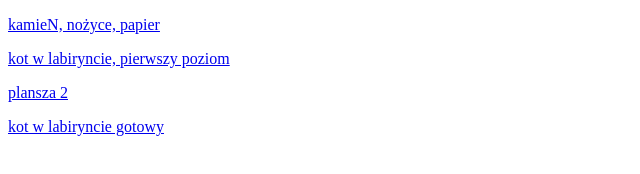
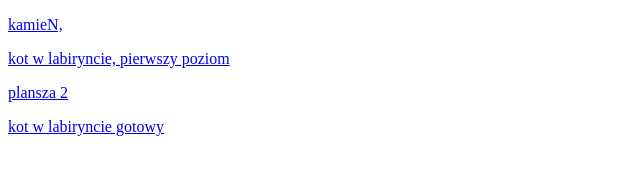
Before and after one commit to dddttt1/dddttt1.github.io, a plain HTML site: page index.html in a window 1280 px wide. Shown: the whole page, without its empty margins (0-640 px from the left). Drawn offline with Linux system fonts and the light colour scheme.

Commit message:
Update index.html

```diff
--- a/index.html
+++ b/index.html
@@ -13,7 +13,7 @@
 	<body>
 
 
-   <p><a href="kamień, nożyce, papier.sb3">kamieN, nożyce, papier</p>
+   <p><a href="kamień, nożyce, papier.sb3">kamieN,</p>
 	   <p><a href="kamień, nożyce, papier.sb3">kot w labiryncie, pierwszy poziom</p>
 <p><a href="Plansza2.png">plansza 2</p>
 	<p><a href="kot w labiryncie gotowy.sb3">kot w labiryncie gotowy</p>
```
